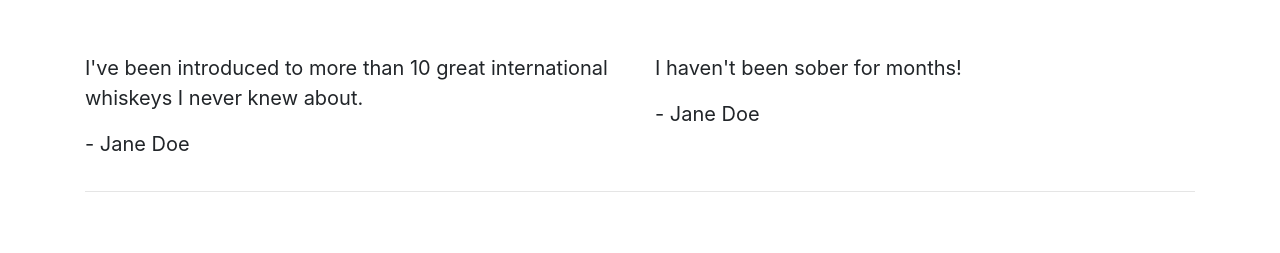
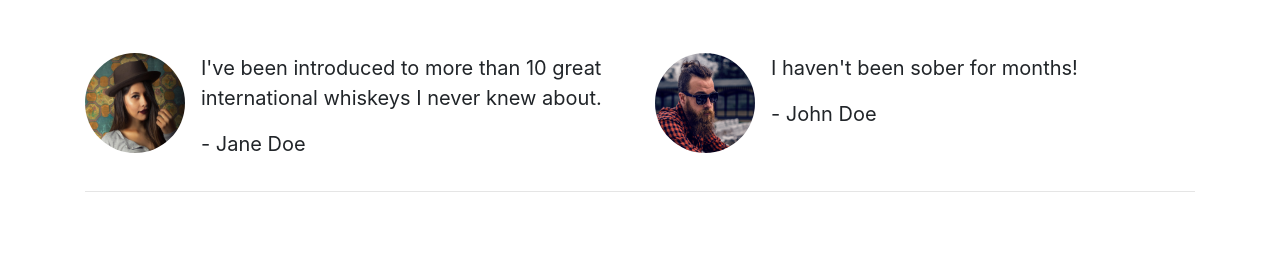
Before and after one commit to allyporwal/whiskey-drop, a plain HTML site: page index.html in a window 1280 px wide. Shown: the part 538-791 px from the top of the page. Drawn offline with nearby package versions, Linux system fonts and the light colour scheme.

Commit message:
added images to quote section

```diff
--- a/index.html
+++ b/index.html
@@ -51,16 +51,32 @@
 			</div>
 			<div class="row">
 				<div class="col-12 col-md-6">
+					<div class="media">
+						<div class=".d-none d-sm-block">
+							<img src="images/girl-image.png" class="rounded-circle mr-3" height=100 width=100 alt="girl">
+                                     </div>
+							<div class="media-body">
 								<blockquote class="blockquote">
-						<p>I've been introduced to more than 10 great international whiskeys I never knew about.</p>
+									<p>I've been introduced to more than 10 great international whiskeys I never knew
+										about.
+									</p>
 									<p>- Jane Doe</p>
 								</blockquote>
 							</div>
+						</div>
+					</div>
 					<div class="col-12 col-md-6">
+						<div class="media">
+							<div class=".d-none d-sm-block">
+								<img src="images/guy-image.png" class="rounded-circle mr-3" height=100 width=100 alt="guy">
+                                        </div>
+								<div class="media-body">
 									<blockquote class="blockquote">
 										<p>I haven't been sober for months!</p>
-						<p>- Jane Doe</p>
+										<p>- John Doe</p>
 									</blockquote>
+								</div>
+							</div>
 						</div>
 					</div>
 		</section>
```
Also changed, not shown: images/girl-image.png (added), images/guy-image.png (added). Lines whose indentation alone changed are shown as unchanged.
